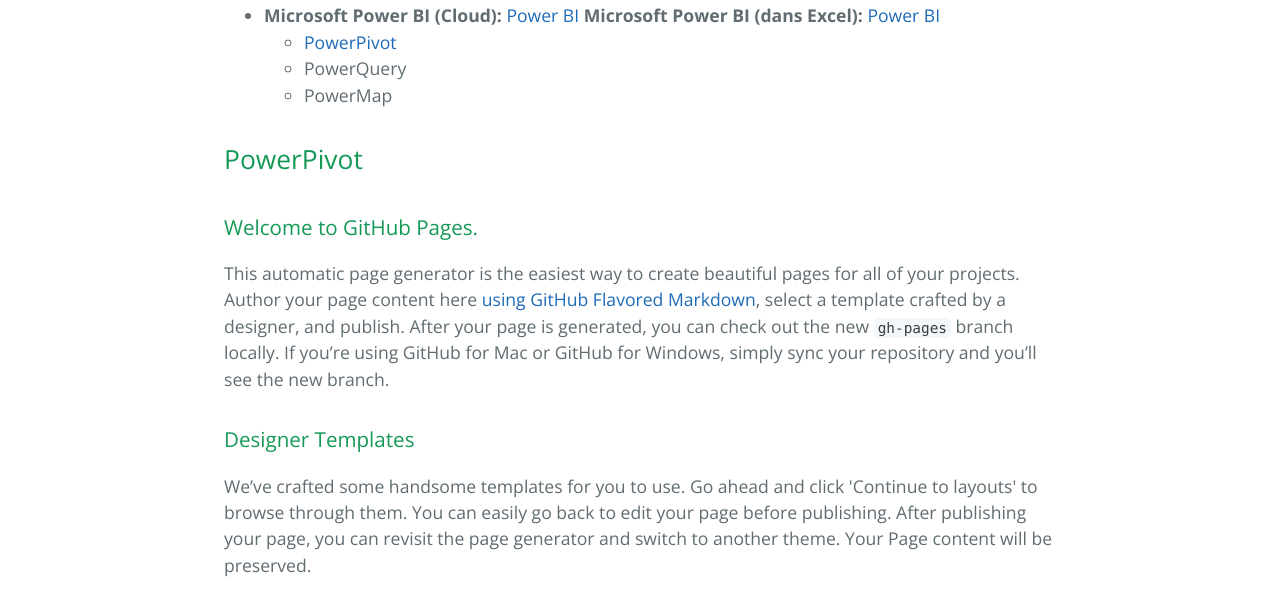
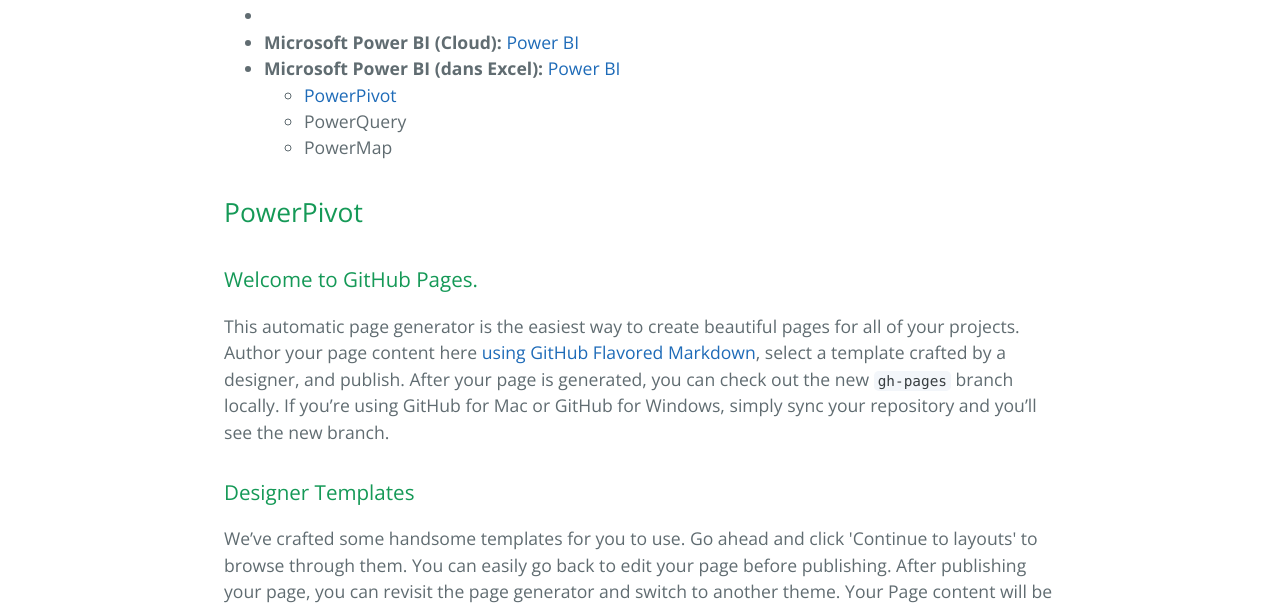
Before and after one commit to JBDien/JBDien.github.io, a plain HTML site: page index.html in a window 1280 px wide. Shown: the part 493-1100 px from the top of the page. Drawn offline with nearby package versions, Linux system fonts and the light colour scheme.

Commit message:
Update index.html

```diff
--- a/index.html
+++ b/index.html
@@ -22,8 +22,8 @@
 
 <ul>
 <li>
-<strong>Microsoft Power BI (Cloud): </strong> <a href="https://powerbi.microsoft.com">Power BI</a>
-<strong>Microsoft Power BI (dans Excel): </strong> <a href="https://powerbi.microsoft.com">Power BI</a>
+<li><strong>Microsoft Power BI (Cloud): </strong> <a href="https://powerbi.microsoft.com">Power BI</a></li>
+<li><strong>Microsoft Power BI (dans Excel): </strong> <a href="https://powerbi.microsoft.com">Power BI</a></li>
 <ul>
 <li><a href="#PowerPivot">PowerPivot</a></li>
 <li>PowerQuery</li>
```
